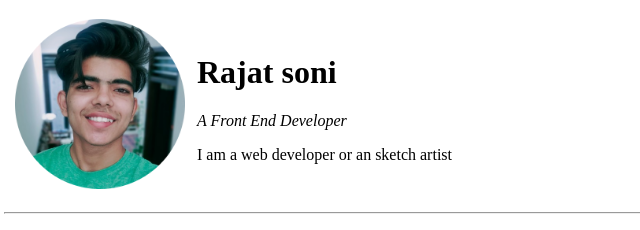
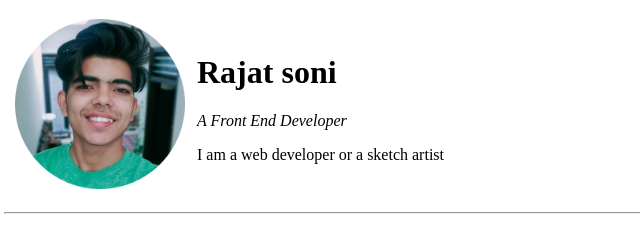
Before and after one commit to Rajatsoni111/cv, a plain HTML site: page index.html in a window 1280 px wide. Shown: the top 230 px of the page, 4-644 px from the left. Drawn offline with Linux system fonts and the light colour scheme.

Commit message:
Update index.html

```diff
--- a/index.html
+++ b/index.html
@@ -12,7 +12,7 @@
             <td><img src="rajat.png" height="170"></td>
             <td><h1>Rajat soni</h1>
                 <p><em>A Front End Developer</em></p>
-                <p>I am a web developer or an sketch artist</p></td>
+                <p>I am a web developer or a sketch artist</p></td>
         </tr>
     </table>
 
```
